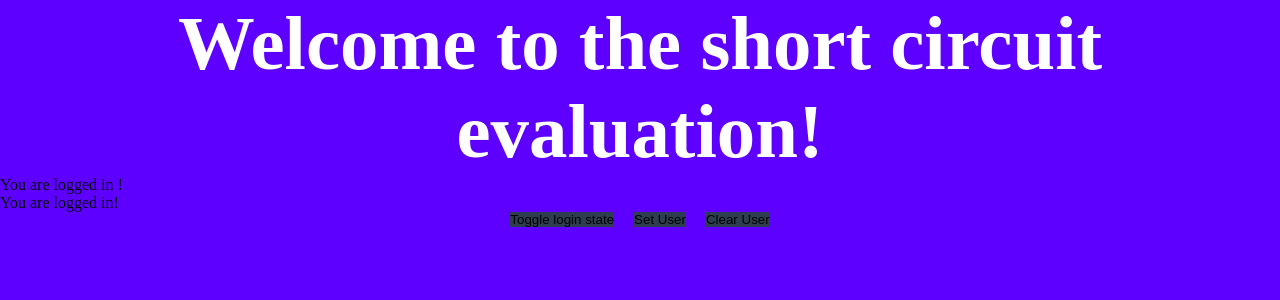
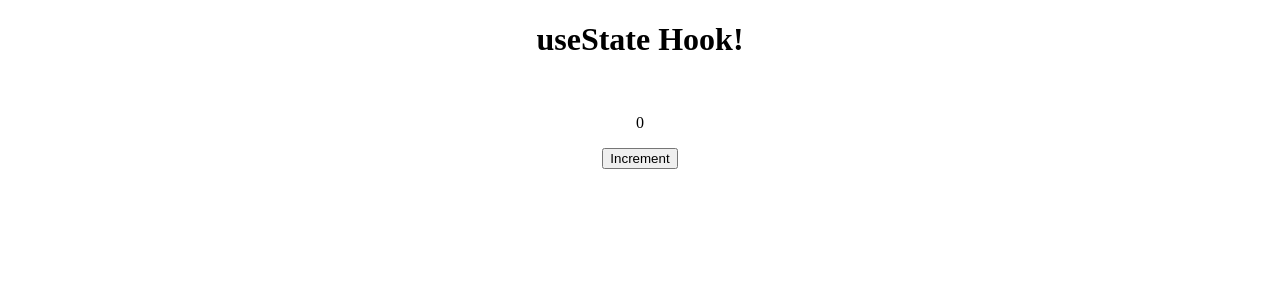
Before and after one commit to akshaythappar/React, a React (Vite) app in the folder react-thapa/: page / in a window 1280 px wide. Shown: the top 300 px of the page. Built offline with nearby package versions, Linux system fonts and the light colour scheme.

Commit message:
understanding userstate hook

```diff
--- a/react-thapa/src/App.jsx
+++ b/react-thapa/src/App.jsx
@@ -1,14 +1,12 @@
 import React from "react";
-import { ToDoApp } from "./components/Projects/ToDoApp/ToDoApp";
-import { Todo } from "./components/Projects/ToDoApp/Todo";
-import { Keys } from "./components/Keys";
-import ShortCircuitExample from "./components/ShortCircuit";
+import {Counter} from  "./components/hooks/useState"
+
 
 export const App = () => {
 
   return (
      <>
-    <ShortCircuitExample/>
+    <Counter/>
     </>
   );
 };
--- /dev/null
+++ b/react-thapa/src/components/hooks/useState/index.jsx
@@ -0,0 +1,19 @@
+import { useState } from "react"
+
+export const Counter = () =>{
+    const [count,setCount]=useState(0);
+    const handleIncreament = () =>{
+        setCount(count+1);
+        console.log("inner",count);
+    }
+    console.log("outer",count);
+    return (
+        <div className="container state-container" style={{textAlign:"center"}}>
+            <h1>useState Hook!</h1>
+            <br/>
+            <p>{count}</p>
+            {/* <button className="state-button" onClick={()=>setCount(count+1)}>Increment </button> */}
+            <button className="state-button" onClick={handleIncreament}>Increment </button>
+        </div>
+    )
+}
```
Also changed, not shown: react-thapa/src/components/hooks/ShortCircuit.jsx (renamed from react-thapa/src/components/ShortCircuit.jsx), react-thapa/src/components/hooks/State.jsx (renamed from react-thapa/src/components/State.jsx).
